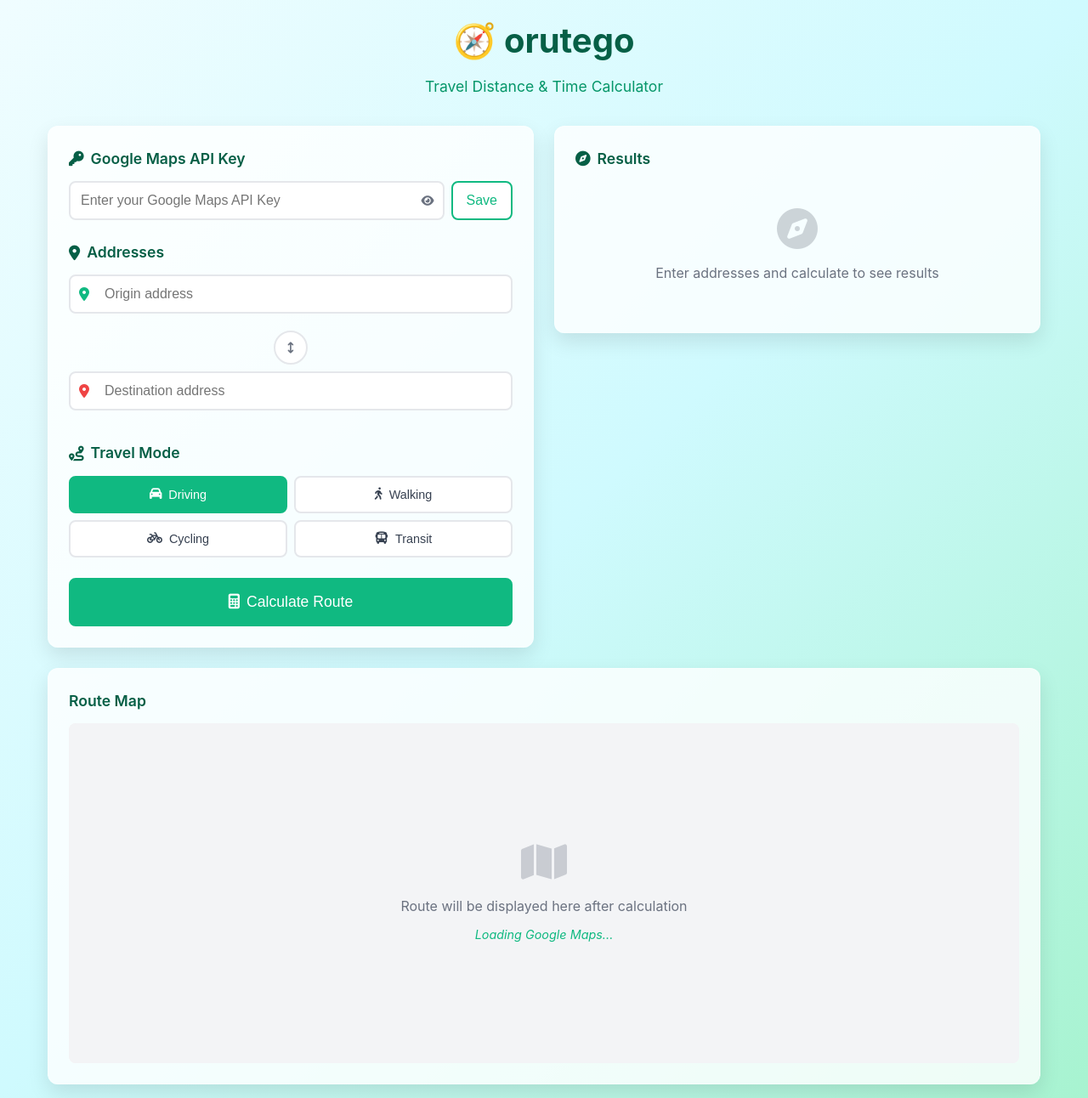
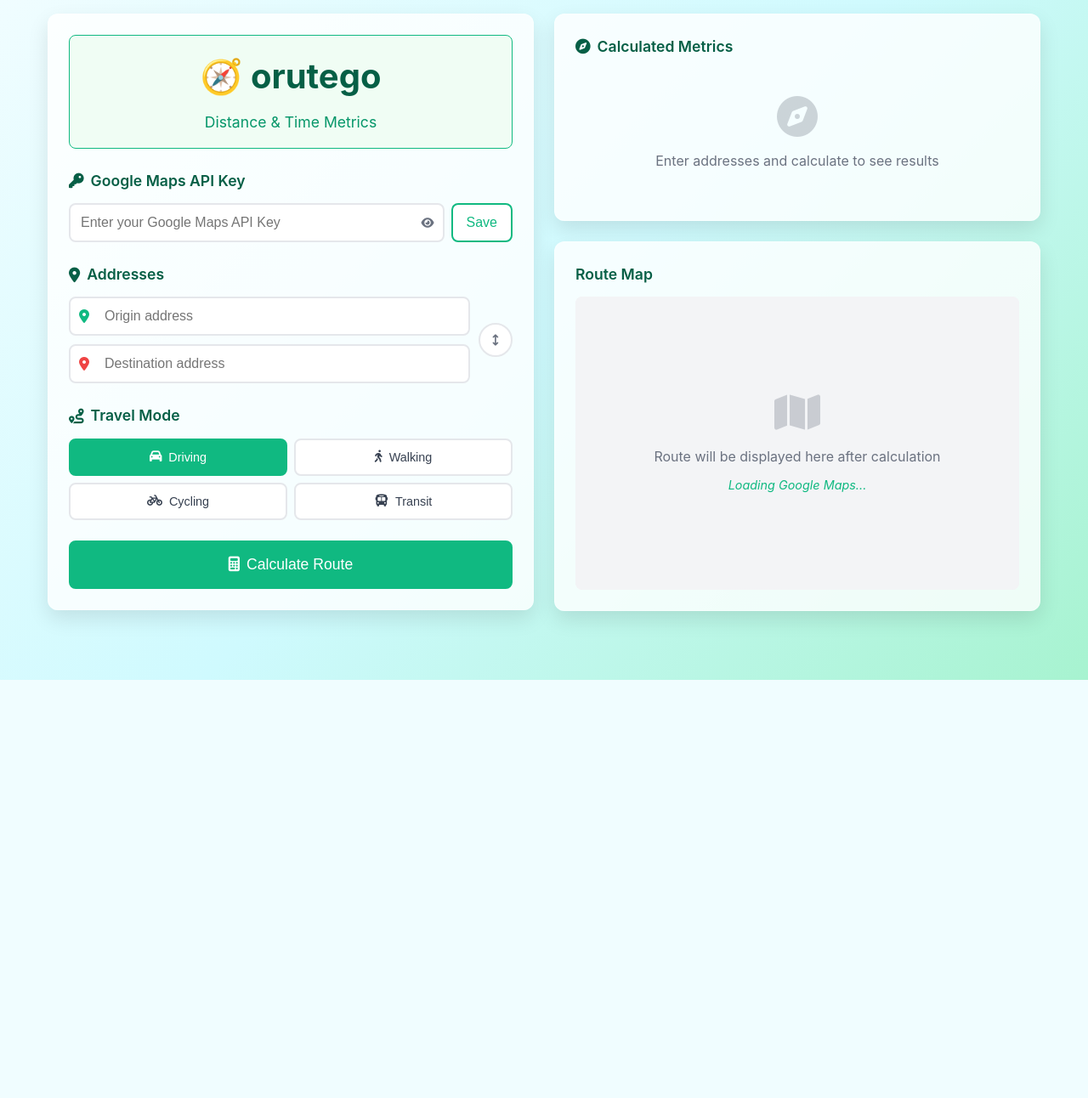
Before and after one commit to rusli3/orutego, a Flask app: page / in a window 1280 px wide. Shown: the whole page at 85% size. After the commit the page ends 800 px from the top, so only its background shows below. Run offline with Flask 3, Linux system fonts and the light colour scheme.

Commit message:
Update files

```diff
--- a/static/styles.css
+++ b/static/styles.css
@@ -42,6 +42,14 @@
     font-size: 1.1rem;
 }
 
+.header-box {
+    border: 1px solid #10b981;
+    border-radius: 8px;
+    padding: 1rem;
+    background-color: #f0fdf4;
+    margin-bottom: 1.5rem;
+}
+
 /* Main Layout */
 .main-layout {
     display: grid;
@@ -162,13 +171,22 @@
 /* Address Inputs */
 .address-inputs {
     display: flex;
-    flex-direction: column;
+    flex-direction: row;
+    align-items: center;
+    gap: 10px;
 }
 
-.swap-container {
+.address-inputs-column {
     display: flex;
+    flex-direction: column;
+    flex: 1;
+    gap: 10px;
+}
+
+.swap-container-side {
+    display: flex;
+    align-items: center;
     justify-content: center;
-    margin: 0.5rem 0;
 }
 
 .btn-swap {
@@ -190,6 +208,12 @@
     border-color: #10b981;
     color: #10b981;
     transform: rotate(180deg);
+}
+
+.input-with-icon {
+    position: relative;
+    margin-bottom: 0;
+    /* Removed margin-bottom */
 }
 
 /* Travel Modes */
@@ -481,18 +524,27 @@
 }
 
 @keyframes fadeInOut {
-    0%, 100% { opacity: 0; }
-    20%, 80% { opacity: 1; }
+
+    0%,
+    100% {
+        opacity: 0;
+    }
+
+    20%,
+    80% {
+        opacity: 1;
+    }
 }
 
 /* Map Section */
 .map-section {
     width: 100%;
+    margin-top: 1.5rem;
 }
 
 .map-container {
     position: relative;
-    height: 400px;
+    height: 345px;
     background: #f3f4f6;
     border-radius: 8px;
     overflow: hidden;
--- a/templates/index.html
+++ b/templates/index.html
@@ -1,9 +1,10 @@
 <!DOCTYPE html>
 <html lang="en">
+
 <head>
     <meta charset="UTF-8">
     <meta name="viewport" content="width=device-width, initial-scale=1.0">
-    <title>orutego - Travel Distance & Time Calculator</title>
+    <title>orutego - Distance & Time Metrics</title>
     <link href="https://cdnjs.cloudflare.com/ajax/libs/font-awesome/6.4.0/css/all.min.css" rel="stylesheet">
     <link href="{{ url_for('static', filename='styles.css') }}" rel="stylesheet">
     <script>
@@ -16,18 +17,21 @@
         }
     </script>
 </head>
+
 <body class="min-h-screen bg-gradient">
     <div class="container">
         <!-- Header -->
-        <header class="header fade-in">
-            <h1 class="header-title">🧭 orutego</h1>
-            <p class="header-subtitle">Travel Distance & Time Calculator</p>
-        </header>
+
 
         <div class="main-layout">
             <!-- Left Panel - Controls -->
             <div class="panel-left slide-in-left">
                 <div class="card">
+                    <!-- Header -->
+                    <header class="header fade-in header-box">
+                        <h1 class="header-title">🧭 orutego</h1>
+                        <p class="header-subtitle">Distance & Time Metrics</p>
+                    </header>
                     <!-- API Key Section -->
                     <div class="section">
                         <h3 class="section-title">
@@ -36,7 +40,8 @@
                         </h3>
                         <div class="input-group">
                             <div class="input-container">
-                                <input type="password" id="apiKey" placeholder="Enter your Google Maps API Key" class="input-field" />
+                                <input type="password" id="apiKey" placeholder="Enter your Google Maps API Key"
+                                    class="input-field" />
                                 <button type="button" id="toggleApiKey" class="toggle-btn">
                                     <i class="fas fa-eye" id="eyeIcon"></i>
                                 </button>
@@ -54,20 +59,23 @@
                         </h3>
 
                         <div class="address-inputs">
+                            <div class="address-inputs-column">
                                 <div class="input-with-icon">
                                     <i class="fas fa-map-marker-alt text-green"></i>
                                     <input type="text" id="origin" placeholder="Origin address" class="input-field" />
                                 </div>
 
-                            <div class="swap-container">
-                                <button id="swapAddresses" class="btn-swap">
+                                <div class="input-with-icon">
+                                    <i class="fas fa-map-marker-alt text-red"></i>
+                                    <input type="text" id="destination" placeholder="Destination address"
+                                        class="input-field" />
+                                </div>
+                            </div>
+
+                            <div class="swap-container-side">
+                                <button id="swapAddresses" class="btn-swap" title="Swap addresses">
                                     <i class="fas fa-arrows-up-down"></i>
                                 </button>
-                            </div>
-
-                            <div class="input-with-icon">
-                                <i class="fas fa-map-marker-alt text-red"></i>
-                                <input type="text" id="destination" placeholder="Destination address" class="input-field" />
                             </div>
                         </div>
                     </div>
@@ -111,10 +119,13 @@
 
             <!-- Right Panel - Results -->
             <div class="panel-right slide-in-right">
+                <button id="closeExpandedBtn" class="btn-close-expanded hidden" title="Close expanded view">
+                    <i class="fas fa-times"></i>
+                </button>
                 <div class="card">
                     <h3 class="section-title">
                         <i class="fas fa-compass"></i>
-                        Results
+                        Calculated Metrics
                     </h3>
 
                     <div id="resultsContainer">
@@ -132,7 +143,7 @@
                                 <div class="result-card card-cyan">
                                     <div class="result-label">
                                         <i class="fas fa-clock"></i>
-                                        Travel Time
+                                        Duration
                                     </div>
                                     <div id="durationValue" class="result-value">00:00</div>
                                     <div id="decimalHoursValue" class="result-decimal">0h decimal</div>
@@ -147,9 +158,9 @@
                                         <i class="fas fa-copy"></i>
                                     </button>
                                 </div>
+                                <p class="format-description">Comma Style: Origin Latitude, Origin Longitude,
+                                    Destination Latitude, Destination Longitude, Distance, Duration, Decimal Hours</p>
                                 <div id="copyStatus" class="copy-status"></div>
-                            </div>
-                        </div>
                             </div>
                         </div>
                     </div>
@@ -160,7 +171,7 @@
                     <div class="card">
                         <h3 class="section-title">Route Map</h3>
                         <div class="map-container">
-                    <div id="googleMap" style="width: 100%; height: 400px; border-radius: 8px;"></div>
+                            <div id="googleMap"></div>
                             <div id="mapPlaceholder" class="map-placeholder">
                                 <i class="fas fa-map map-icon"></i>
                                 <p>Route will be displayed here after calculation</p>
@@ -169,6 +180,10 @@
                         </div>
                     </div>
                 </div>
+            </div>
+        </div>
+
+
     </div>
 
     <!-- Loading Overlay -->
@@ -184,4 +199,5 @@
     <!-- Google Maps API will be loaded dynamically by JavaScript -->
     <div id="googleMapsApiStatus" style="display: none;"></div>
 </body>
+
 </html>
```
Also changed, not shown: other parts of static/styles.css (+176 -16 lines), static/script.js (+55 -2 lines). Lines whose indentation alone changed are shown as unchanged.
